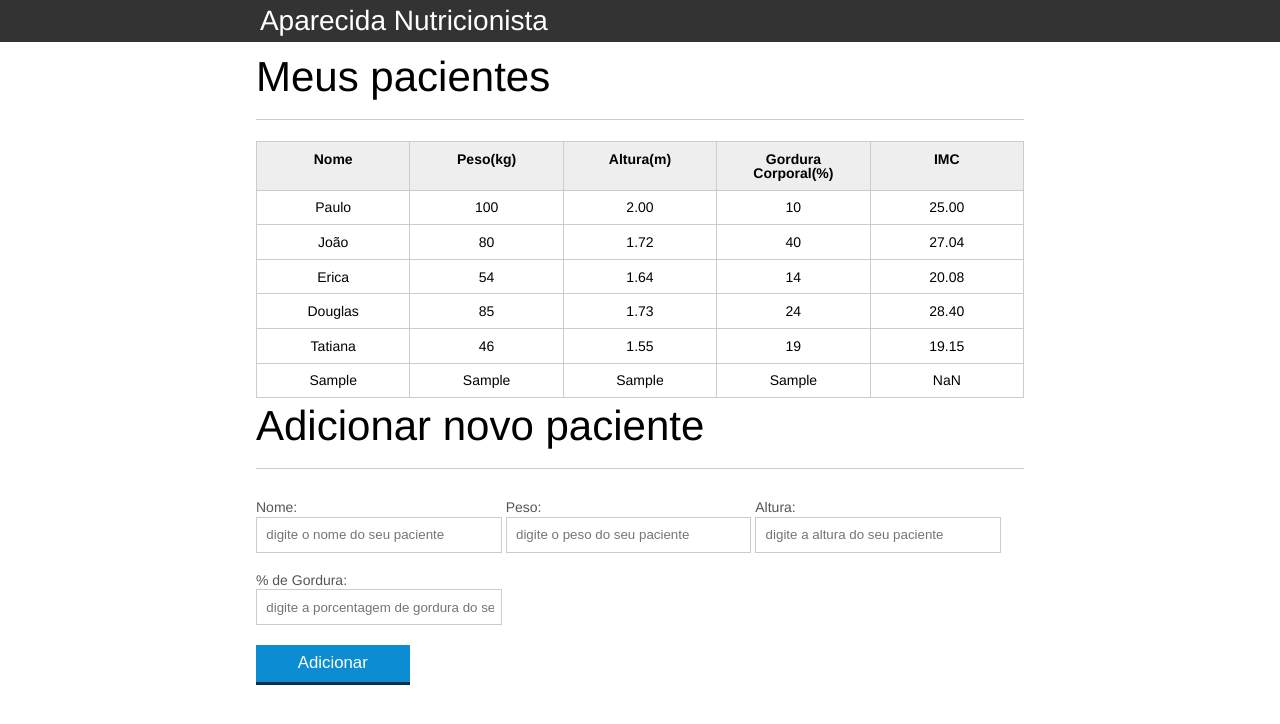
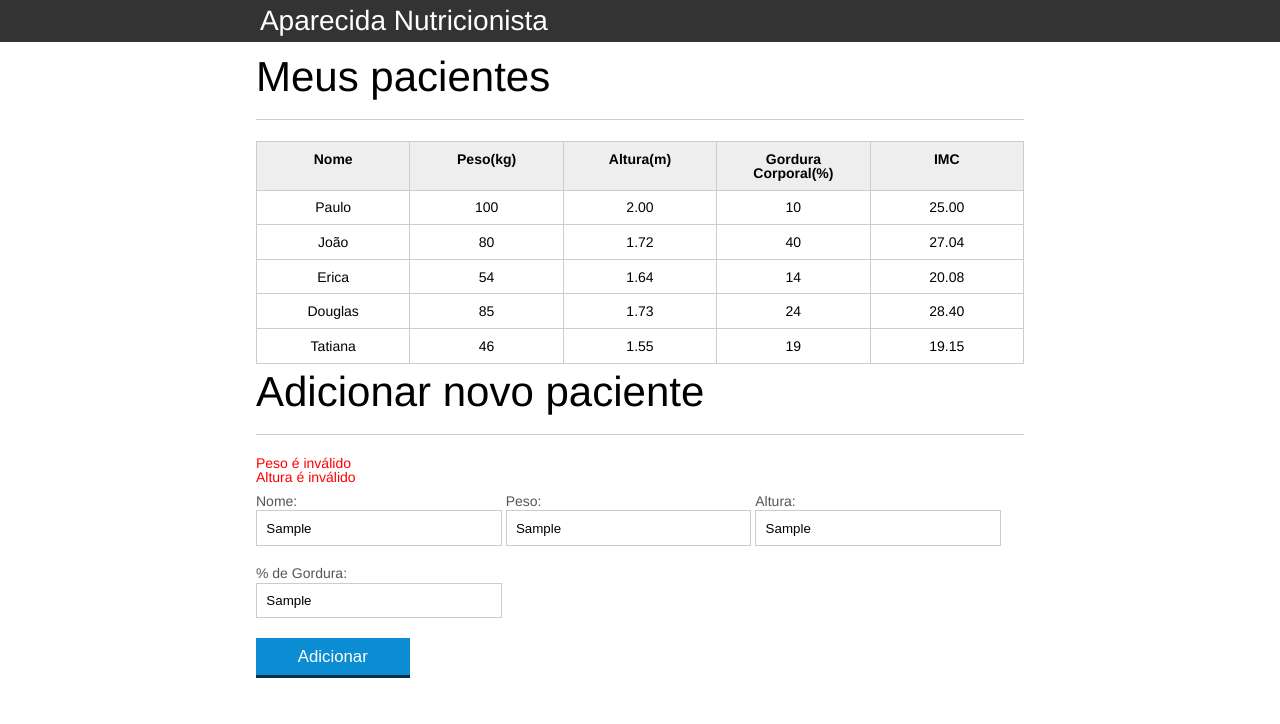
Before and after one commit to razmodan/Js1, a plain HTML site: page index.html in a window 1280 px wide. Both pictures are taken after typing "Sample", "Sample", "Sample", "Sample" into the empty fields and a click on the button "Adicionar". Drawn offline with Linux system fonts and the light colour scheme.

Commit message:
validações

```diff
--- a/css/index.css
+++ b/css/index.css
@@ -136,3 +136,7 @@ button[disabled=disabled], button:disabled {
 .paciente-invalido{
     background-color: lightcoral;
 }
+
+#mensagens-erro{
+    color: red;
+}
--- a/index.html
+++ b/index.html
@@ -75,6 +75,7 @@
 
 		<section class="container">
 		    <h2 id="titulo-form">Adicionar novo paciente</h2>
+		    <ul id="mensagens-erro"></ul>
 		    <form id="form-adiciona">
 		        <div class="grupo">
 		            <label for="nome">Nome:</label>
--- a/js/Calcula-imc.js
+++ b/js/Calcula-imc.js
@@ -17,10 +17,10 @@ for(i = 0; i< pacientes.length; i++){
 
 	var tdImc = paciente.querySelector(".info-imc");
 
-	var alturaEhValida = true;
-	var pesoEhValido = true;
+	var alturaEhValida = validaAltura(altura);
+	var pesoEhValido = validaPeso(peso);
 
-	if(peso <= 0 || peso >= 1000){
+	if(!pesoEhValido){
 		console.log("peso inválido!");
 		tdImc.textContent = "peso inválido!";
 		pesoEhValido = false;
@@ -28,7 +28,7 @@ for(i = 0; i< pacientes.length; i++){
 		paciente.classList.add("paciente-invalido");
 	}
 
-	if(altura <= 0 || altura >= 3.0){
+	if(!alturaEhValida){
 		console.log("altura inválida!");
 		tdImc.textContent = "altura inválida!";
 		alturaEhValida = false;
@@ -47,3 +47,45 @@ function calculaImc(peso, altura){
 	imc = peso / (altura * altura);
 	return imc.toFixed(2);
 }
+
+function validaPeso(peso){
+	if(peso > 0 && peso < 1000)
+		return true;
+
+	return false;
+}
+
+function validaAltura(altura){
+	if(altura > 0 && altura < 3.0)
+		return true;
+
+	return false;
+}
+
+function validaPaciente(paciente){
+	var erros = [];
+
+	if (paciente.nome.length == 0) {
+        erros.push("O nome não pode ser em branco");
+    }
+
+    if (paciente.gordura.length == 0) {
+        erros.push("A gordura não pode ser em branco");
+    }
+
+    if (paciente.peso.length == 0) {
+        erros.push("O peso não pode ser em branco");
+    }
+    else if(!validaPeso(paciente.peso)){
+    	erros.push("Peso é inválido");
+    }
+
+    if (paciente.altura.length == 0) {
+        erros.push("A altura não pode ser em branco");
+    }
+    else if(!validaAltura(paciente.altura)){
+    	erros.push("Altura é inválido");
+    }
+
+	return erros;
+}
--- a/js/Form.js
+++ b/js/Form.js
@@ -9,10 +9,20 @@ botaoAdicionar.addEventListener("click", function(event){
 
 	var pacienteTr = montaTr(paciente);
 
+	var erros = validaPaciente(paciente);
+
+	if(erros.length > 0){
+		exibeMensagensDeErro(erros);
+		return;
+	}
+
 	var tabela = document.querySelector("#tabela-pacientes");
 	tabela.appendChild(pacienteTr);
 
 	form.reset();
+	var ul = document.querySelector("#mensagens-erro");
+	ul.innerHTML = "";
+
 })
 
 function obtemPacienteDoFormulario(form){
@@ -48,3 +58,15 @@ function montaTr(paciente){
 
     return pacienteTr;
 }
+
+function exibeMensagensDeErro(erros){
+	var ul = document.querySelector("#mensagens-erro");
+	ul.innerHTML = "";
+
+	erros.forEach(function(erro){
+		var li = document.createElement("li");
+
+		li.textContent = erro;
+		ul.appendChild(li);
+	});
+}
```
